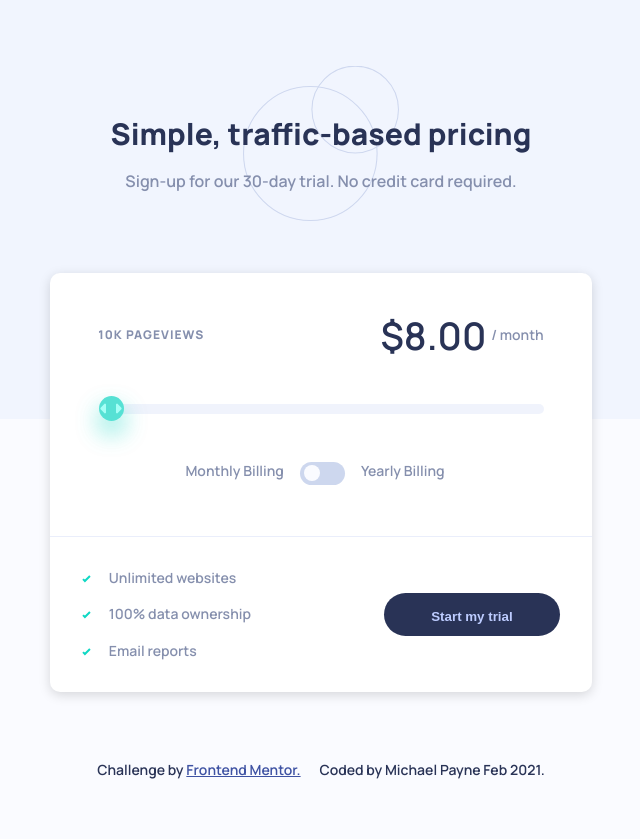
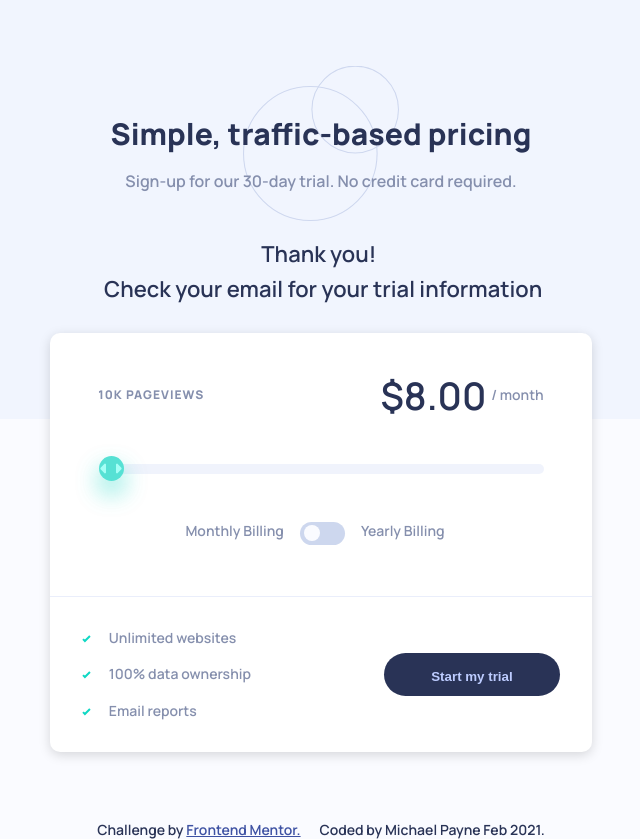
Before and after one commit to MSPayneII/fem-interactive-pricing-component, a plain HTML site: page index.html in a window 1280 px wide. Both pictures are taken after a click on the button "Start my trial". Shown: the top 839 px of the page, without its empty margins (319-959 px from the left). Before the commit the page ends 800 px from the top, so only its background shows below. Drawn offline with Linux system fonts and the light colour scheme.

Commit message:
updating

```diff
--- a/dist/css/style.css
+++ b/dist/css/style.css
@@ -90,6 +90,22 @@ body {
 
 .button:hover {
   color: #fafbff;
+}
+
+.trialBtnMessage {
+  margin: 0 auto 3rem auto;
+  color: #293356;
+  height: 3rem;
+  line-height: 1.6;
+  width: 18rem;
+  font-size: 1.375rem;
+  font-weight: 600;
+}
+
+@media (min-width: 40em) {
+  .trialBtnMessage {
+    width: 22rem;
+  }
 }
 
 .centered {
@@ -456,7 +472,7 @@ body {
   .intro {
     padding-top: 3rem;
     padding-bottom: 1.8rem;
-    margin-bottom: 3.25rem;
+    margin-bottom: 1rem;
   }
 }
 
--- a/dist/js/script.js
+++ b/dist/js/script.js
@@ -3,7 +3,8 @@ const price = document.querySelector("#price");
 const discount = document.querySelector(".discount");
 const slider = document.querySelector(".slider");
 const toggleSwitch = document.querySelector(".checkbox");
-
+const trialBtnMessage = document.querySelector(".trialBtnMessage");
+const trialBtn = document.querySelector(".button");
 
 //Defaults for slider and text
 slider.value = 0;
@@ -11,6 +12,7 @@ viewCount.textContent = "10K";
 price.textContent = "$8.00";
 toggleSwitch.checked = false;
 discount.style.visibility = "hidden";
+let trialbtnClickCount = 0;
 
 slider.addEventListener("input", () => {
     switch (slider.value) {
@@ -59,6 +61,20 @@ toggleSwitch.addEventListener("input", () => {
     }
 });
 
+trialBtn.addEventListener("click", ()=> {
+    trialbtnClickCount++;
+    console.log(trialbtnClickCount);
+    const newDisplayMessage = document.createElement("p");
+
+    if (trialbtnClickCount  === 1) {
+        newDisplayMessage.setAttribute('style', 'white-space: pre;');
+        newDisplayMessage.textContent = "Thank you! \r\n Check your email for your trial information";
+        trialBtnMessage.append(newDisplayMessage);
+    }
+
+    //will eventually add new code to replace the existing element with new text
+})
+
 
 price.addEventListener("mouseenter", () => {
     price.style.color = "#10d5c2";
--- a/dist/scss/_globals.scss
+++ b/dist/scss/_globals.scss
@@ -90,6 +90,21 @@ body {
 
     &:hover {
         color: $mainBg;
+    }
+}
+
+.trialBtnMessage {
+    margin: 0 auto 3rem auto;
+    color: $textCtaBg;
+    height: 3rem;
+    line-height: 1.6;
+    width: 18rem;
+    font-size: $fontMd;
+    font-weight: map-get($fontWeights,"semi-bold");
+
+
+    @include breakpoint-up(medium){
+        width: 22rem;
     }
 }
 
--- a/dist/scss/_header.scss
+++ b/dist/scss/_header.scss
@@ -12,7 +12,7 @@
     @include breakpoint-up(large) {
         padding-top: 3rem;
         padding-bottom: 1.8rem;
-        margin-bottom: 3.25rem;
+        margin-bottom: 1rem; //will change back to 3.25
     }
 
 
--- a/index.html
+++ b/index.html
@@ -28,6 +28,8 @@
     </header>
 
     <main>
+      <section class="trialBtnMessage centered"></section>
+
       <section class="component">
 
         <div class="container centered">
```
Also changed, not shown: dist/scss/_variables.scss (+5 -5 lines), 1 other file.
